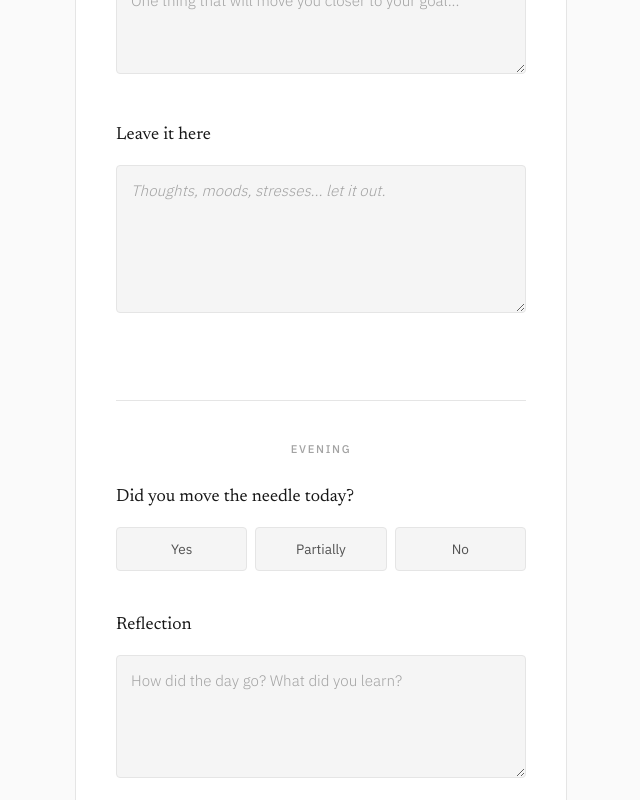
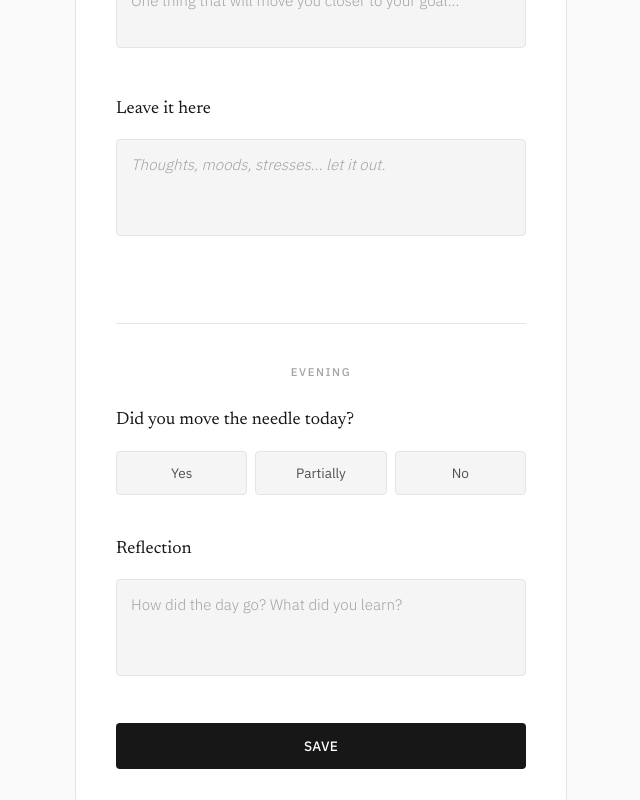
Before and after one commit to almedagrill/daymark, a React (Vite) app: page / in a window 1280 px wide. Shown: the part 1100-1900 px from the top of the page, without its empty margins (319-959 px from the left). Built offline with nearby package versions, Linux system fonts and the light colour scheme.

Commit message:
Auto-expand textareas to show full content

```diff
--- a/src/App.css
+++ b/src/App.css
@@ -347,13 +347,14 @@ body {
 }
 
 .form-section textarea {
-  resize: vertical;
+  resize: none;
+  min-height: 60px;
+  line-height: 1.6;
+  overflow: hidden;
+}
+
+.form-section.leave-it-here textarea {
   min-height: 80px;
-  line-height: 1.6;
-}
-
-.form-section.leave-it-here textarea {
-  min-height: 120px;
   font-style: italic;
 }
 
--- a/src/components/DailyRitual.jsx
+++ b/src/components/DailyRitual.jsx
@@ -1,9 +1,16 @@
-import { useState, useEffect } from 'react'
+import { useState, useEffect, useCallback } from 'react'
 import { useJournalEntries } from '../hooks/useLocalStorage'
 
 function DailyRitual() {
   const { saveEntry, getTodayEntry } = useJournalEntries()
   const [saved, setSaved] = useState(false)
+
+  // Auto-resize textarea to fit content
+  const autoResize = useCallback((e) => {
+    const el = e.target
+    el.style.height = 'auto'
+    el.style.height = el.scrollHeight + 'px'
+  }, [])
 
   const today = new Date().toISOString().split('T')[0]
 
@@ -31,6 +38,13 @@ function DailyRitual() {
         setReflectionNote(existing.reflection.note || '')
       }
     }
+    // Auto-resize textareas after content loads
+    setTimeout(() => {
+      document.querySelectorAll('.daily-ritual textarea').forEach(el => {
+        el.style.height = 'auto'
+        el.style.height = el.scrollHeight + 'px'
+      })
+    }, 0)
   }, [])
 
   const handleGratitudeChange = (index, value) => {
@@ -114,8 +128,9 @@ function DailyRitual() {
           <textarea
             placeholder="One thing that will move you closer to your goal..."
             value={needle}
-            onChange={(e) => setNeedle(e.target.value)}
-            rows={3}
+            onChange={(e) => { setNeedle(e.target.value); autoResize(e) }}
+            onInput={autoResize}
+            rows={2}
           />
         </section>
 
@@ -124,8 +139,9 @@ function DailyRitual() {
           <textarea
             placeholder="Thoughts, moods, stresses... let it out."
             value={leaveItHere}
-            onChange={(e) => setLeaveItHere(e.target.value)}
-            rows={5}
+            onChange={(e) => { setLeaveItHere(e.target.value); autoResize(e) }}
+            onInput={autoResize}
+            rows={3}
           />
         </section>
       </div>
@@ -166,8 +182,9 @@ function DailyRitual() {
           <textarea
             placeholder="How did the day go? What did you learn?"
             value={reflectionNote}
-            onChange={(e) => setReflectionNote(e.target.value)}
-            rows={4}
+            onChange={(e) => { setReflectionNote(e.target.value); autoResize(e) }}
+            onInput={autoResize}
+            rows={3}
           />
         </section>
       </div>
```
